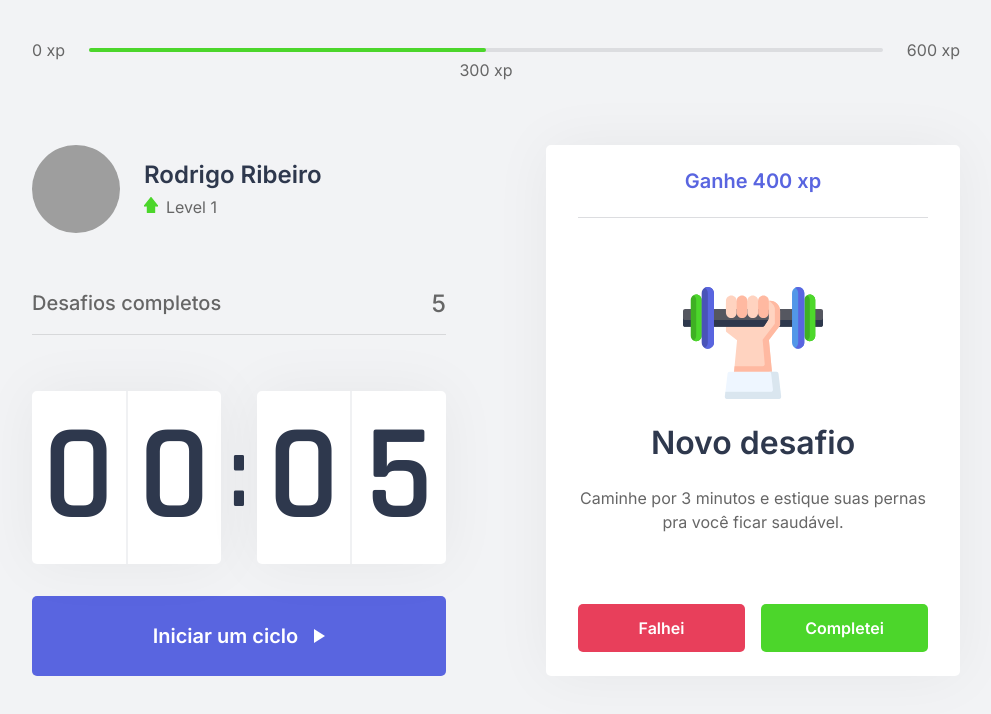
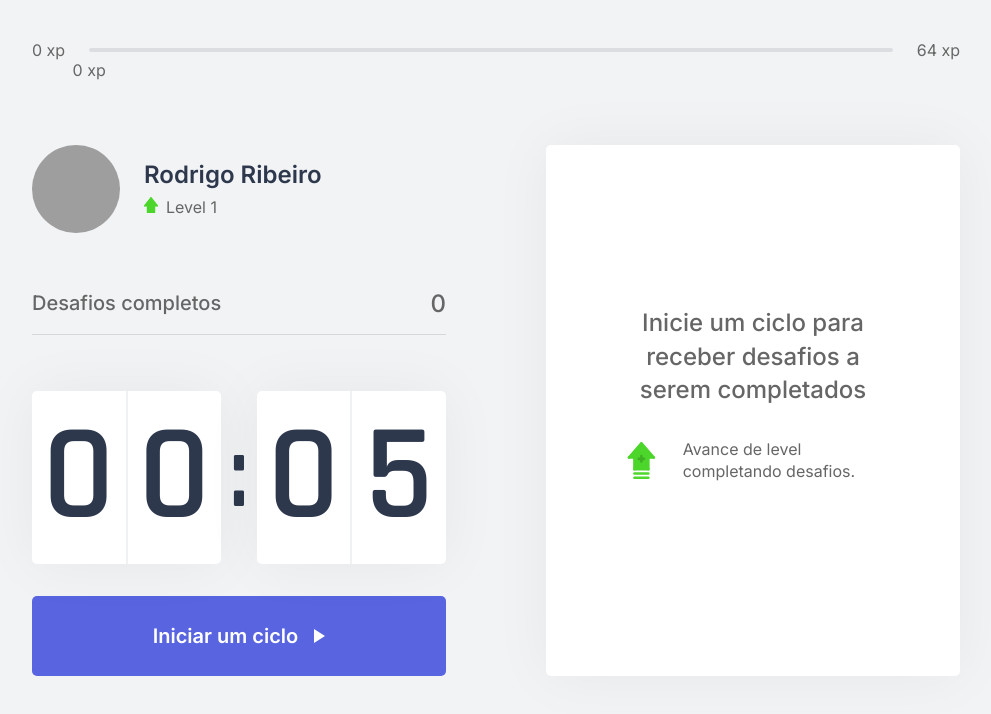
Before and after one commit to rdgrb/nlw-move-it, a Next.js app: page / in a window 1280 px wide. Shown: the top 714 px of the page, without its empty margins (144-1135 px from the left). Built offline with nearby package versions, Linux system fonts and the light colour scheme; grey boxes are pictures that could not be loaded.

Commit message:
Sincronização e visualização dos dados relacionados com o ChallengeContext

```diff
--- a/src/components/ChallengeBox.tsx
+++ b/src/components/ChallengeBox.tsx
@@ -1,23 +1,25 @@
+import { useContext } from "react";
+import { ChallengesContext } from "../contexts/ChallengesContext";
 import styles from "../styles/components/ChallengeBox.module.css";
 
 export function ChallengeBox() {
-    const hasChallenge = true;
+    const { activeChallenge, resetChallenge } = useContext(ChallengesContext);
 
     return (
         <div className={styles.boxContainer}>
-            {hasChallenge ? (
+            {activeChallenge ? (
                 <div className={styles.challengeActive}>
-                    <header>Ganhe 400 xp</header>
+                    <header>Ganhe { activeChallenge.amount } xp</header>
 
                     <main>
-                        <img src="icons/body.svg" alt="" />
+                        <img src={ `icons/${activeChallenge.type}.svg` } alt="Ilustração" />
                         <strong>Novo desafio</strong>
-                        <p>Caminhe por 3 minutos e estique suas pernas
-                            pra você ficar saudável.</p>
+                        <p>{ activeChallenge.description }</p>
                     </main>
 
                     <footer>
-                        <button type="button" className={styles.failedButton}>
+                        <button onClick={resetChallenge}
+                            type="button" className={styles.failedButton}>
                             Falhei
                         </button>
                         <button type="button" className={styles.succeededButton}>
--- a/src/components/CompletedChallenges.tsx
+++ b/src/components/CompletedChallenges.tsx
@@ -1,10 +1,14 @@
+import { useContext } from "react";
+import { ChallengesContext } from "../contexts/ChallengesContext";
 import styles from "../styles/components/CompletedChallenges.module.css";
 
 export function CompletedChallenges() {
+    const { challengesCompleted } = useContext(ChallengesContext);
+
     return (
         <div className={styles.challengesContainer}>
             <span>Desafios completos</span>
-            <span>5</span>
+            <span>{ challengesCompleted }</span>
         </div>
     )
 }
--- a/src/components/Countdown.tsx
+++ b/src/components/Countdown.tsx
@@ -1,9 +1,13 @@
-import { useState, useEffect } from "react";
+import { useState, useEffect, useContext } from "react";
+import { ChallengesContext } from "../contexts/ChallengesContext";
+
 import styles from "../styles/components/Countdown.module.css";
 
 let countdownTimeout: NodeJS.Timeout;
 
 export function Countdown() {
+    const { startNewChallenge } = useContext(ChallengesContext);
+
     const [time, setTime] = useState(0.1 * 60 - 1);
     const [isActive, setIsActive] = useState(false);
     const [hasFinished, setHasFinished] = useState(false);
@@ -32,6 +36,7 @@
         } else if (isActive && time == 0) {
             setHasFinished(true);
             setIsActive(false);
+            startNewChallenge();
         }
     }, [isActive, time])
 
--- a/src/components/ExperienceBar.tsx
+++ b/src/components/ExperienceBar.tsx
@@ -1,16 +1,22 @@
+import { useContext } from "react";
+import { ChallengesContext } from "../contexts/ChallengesContext";
 import styles from "../styles/components/ExperienceBar.module.css";
 
 export function ExperienceBar() {
+    const { currentExperience, experienceToNextLevel } = useContext(ChallengesContext);
+
+    const percentToNextLevel = Math.round((currentExperience * 100) / experienceToNextLevel);
+
     return (
         <header className={styles.experienceBar}>
             <span>0 xp</span>
             <div>
-                <div style={{ width: "50%" }} />
-                <span className={styles.currentExperience} style={{ left: "50%"}}>
-                    300 xp
+                <div style={{ width: `${percentToNextLevel}%` }} />
+                <span className={styles.currentExperience} style={{ left: `${percentToNextLevel}%` }}>
+                    {currentExperience} xp
                 </span>
             </div>
-            <span>600 xp</span>
+            <span>{experienceToNextLevel} xp</span>
         </header>
     );
 }
```
